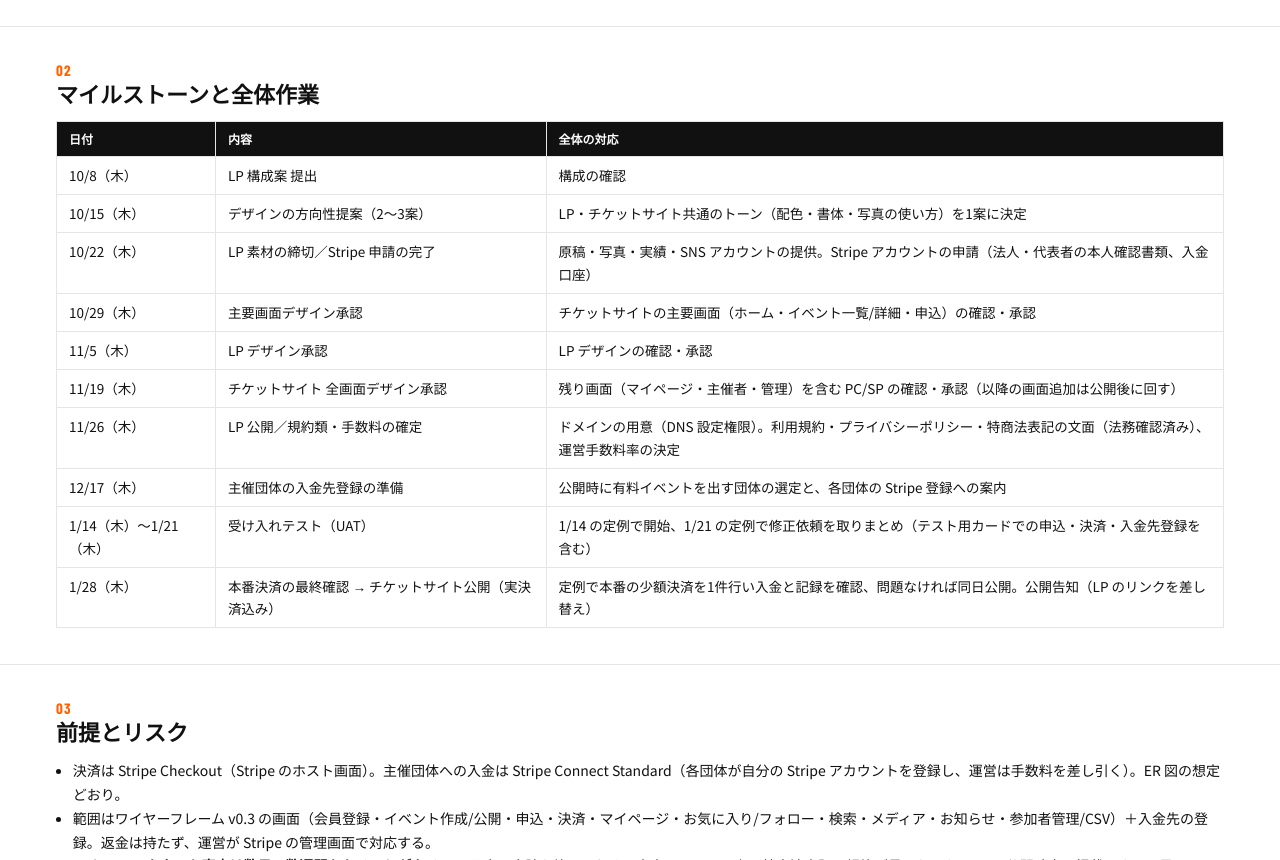
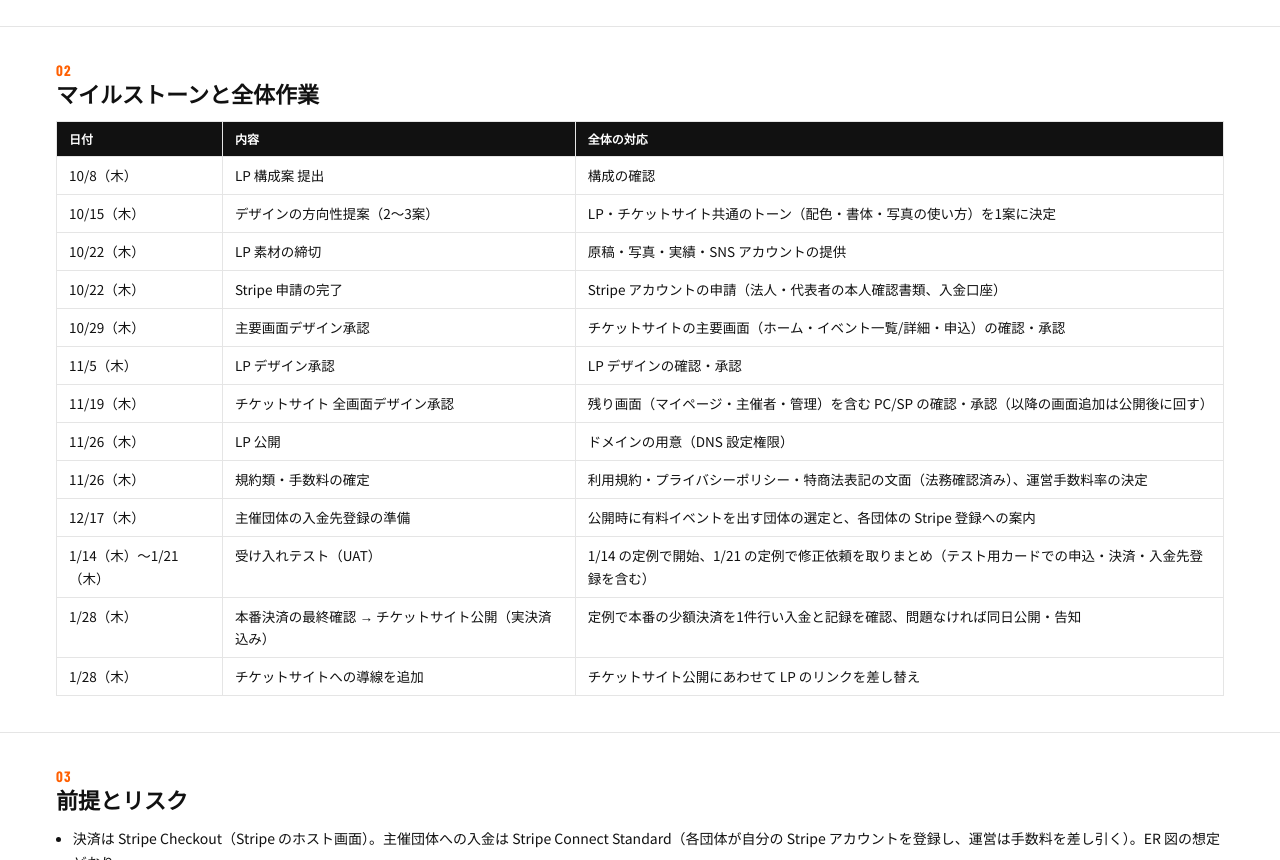
Before and after one commit to liofval/nmj, a plain HTML site: page docs/schedule.html in a window 1280 px wide. Shown: the part 1940-2800 px from the top of the page. Drawn offline with nearby package versions, Linux system fonts and the light colour scheme; a web font is replaced by a local one.

Commit message:
Split schedule view into LP and ticket site tabs
Co-Authored-By: Claude Opus 5.5 <noreply@anthropic.com>
Claude-Session: https://claude.ai/code/session_0135n9LRee8tGm1o6D1VQhDJ

```diff
--- a/docs/schedule.html
+++ b/docs/schedule.html
@@ -2,7 +2,7 @@
 <html lang="ja">
 <head>
 <meta charset="utf-8">
-<title>NEXT MOVE JAPAN — 制作スケジュール v0.5</title>
+<title>NEXT MOVE JAPAN — 制作スケジュール v0.6</title>
 <link href="https://fonts.googleapis.com/css2?family=Noto+Sans+JP:wght@400;700;900&family=Barlow+Condensed:wght@700;800&display=swap" rel="stylesheet">
 <style>
 :root{--black:#111;--g600:#7C7C7C;--g300:#C7C7C7;--g200:#E5E5E5;--g100:#F5F5F5;--orange:#FF6002;--orange-w:#FFF1E8;--blue:#2394F4;--blue-w:#EAF4FE;--danger:#D92D20}
@@ -36,26 +36,28 @@ th,td{border:1px solid var(--g200);padding:7px 12px;text-align:left;vertical-ali
 th{background:var(--black);color:#fff;font-size:12px;white-space:nowrap}
 ul{margin:0;padding-left:1.2em}
 .todo ul{list-style:"☐ ";padding-left:1.4em}
+[data-p]{display:none}
+body.p-all [data-p="all"],body.p-all [data-p="lp"],body.p-all [data-p="ticket"],body.p-all [data-p="both"],body.p-lp [data-p="lp"],body.p-lp [data-p="both"],body.p-ticket [data-p="ticket"],body.p-ticket [data-p="both"]{display:revert}
 .note{background:var(--orange-w);padding:12px 16px;font-size:13px;margin-top:12px}
 </style>
 </head>
 <body>
 <header>
-  <div class="eyebrow">SCHEDULE v0.5</div>
-  <h1>NEXT MOVE JAPAN 制作スケジュール<br>ホームページ（LP）＋ チケットサイト（学生イベント基盤）</h1>
-  <p>2026年10月着手 → デザインの方向性提案 → LP 11月末公開 → チケットサイトを Stripe の実際のカード決済込みで 2027年1月末に公開。</p>
+  <div class="eyebrow">SCHEDULE v0.6</div>
+  <h1>NEXT MOVE JAPAN 制作スケジュール<br><span data-p="all">ホームページ（LP）＋ チケットサイト（学生イベント基盤）</span><span data-p="lp-only">ホームページ（LP）</span><span data-p="ticket-only">チケットサイト（学生イベント基盤）</span></h1>
+  <p data-p="all">2026年10月着手 → デザインの方向性提案 → LP 11月末公開 → チケットサイトを Stripe の実際のカード決済込みで 2027年1月末に公開。</p><p data-p="lp-only">2026年10月着手 → デザインの方向性提案（チケットサイトと共通）→ 11/26 公開 → 1/28 にチケットサイトへの導線を追加。</p><p data-p="ticket-only">2026年10月着手 → デザインの方向性提案（LP と共通）→ Stripe の実際のカード決済込みで 2027年1月末に公開。</p>
   <p style="margin-top:12px"><a href="./project.html#todo" target="_top" style="color:#FF6002;font-weight:700">→ TODO 詳細</a></p>
-  <div class="meta"><div><b>作成日</b>2026-10-01</div><div><b>LP 公開</b>2026-11-26（木）</div><div><b>チケットサイト公開（実決済込み）</b>2027-01-28（木）</div></div>
+  <div class="meta"><div><b>作成日</b>2026-10-01</div><div data-p="lp"><b>LP 公開</b>2026-11-26（木）</div><div data-p="ticket"><b>チケットサイト公開（実決済込み）</b>2027-01-28（木）</div></div>
 </header>
 
 <section>
   <div class="snum">01</div>
   <h2>ガントチャート</h2>
   <div class="legend">
-    <div><span class="t" style="display:inline-block"></span>チケットサイト</div>
-    <div><span class="l" style="display:inline-block"></span>ホームページ（LP）</div>
+    <div data-p="ticket"><span class="t" style="display:inline-block"></span>チケットサイト</div>
+    <div data-p="lp"><span class="l" style="display:inline-block"></span>ホームページ（LP）</div>
     <div><span class="c" style="display:inline-block"></span>全体作業</div>
-    <div><span class="f" style="display:inline-block"></span>決済（Stripe）</div>
+    <div data-p="ticket"><span class="f" style="display:inline-block"></span>決済（Stripe）</div>
     <div><b style="color:var(--danger)">◆</b> マイルストーン</div>
   </div>
   <div class="gantt"><div class="grid" id="g"></div></div>
@@ -67,16 +69,19 @@ ul{margin:0;padding-left:1.2em}
   <h2>マイルストーンと全体作業</h2>
   <table>
     <tr><th>日付</th><th>内容</th><th>全体の対応</th></tr>
-    <tr><td>10/8（木）</td><td>LP 構成案 提出</td><td>構成の確認</td></tr>
-    <tr><td>10/15（木）</td><td>デザインの方向性提案（2〜3案）</td><td>LP・チケットサイト共通のトーン（配色・書体・写真の使い方）を1案に決定</td></tr>
-    <tr><td>10/22（木）</td><td>LP 素材の締切／Stripe 申請の完了</td><td>原稿・写真・実績・SNS アカウントの提供。Stripe アカウントの申請（法人・代表者の本人確認書類、入金口座）</td></tr>
-    <tr><td>10/29（木）</td><td>主要画面デザイン承認</td><td>チケットサイトの主要画面（ホーム・イベント一覧/詳細・申込）の確認・承認</td></tr>
-    <tr><td>11/5（木）</td><td>LP デザイン承認</td><td>LP デザインの確認・承認</td></tr>
-    <tr><td>11/19（木）</td><td>チケットサイト 全画面デザイン承認</td><td>残り画面（マイページ・主催者・管理）を含む PC/SP の確認・承認（以降の画面追加は公開後に回す）</td></tr>
-    <tr><td>11/26（木）</td><td>LP 公開／規約類・手数料の確定</td><td>ドメインの用意（DNS 設定権限）。利用規約・プライバシーポリシー・特商法表記の文面（法務確認済み）、運営手数料率の決定</td></tr>
-    <tr><td>12/17（木）</td><td>主催団体の入金先登録の準備</td><td>公開時に有料イベントを出す団体の選定と、各団体の Stripe 登録への案内</td></tr>
-    <tr><td>1/14（木）〜1/21（木）</td><td>受け入れテスト（UAT）</td><td>1/14 の定例で開始、1/21 の定例で修正依頼を取りまとめ（テスト用カードでの申込・決済・入金先登録を含む）</td></tr>
-    <tr><td>1/28（木）</td><td>本番決済の最終確認 → チケットサイト公開（実決済込み）</td><td>定例で本番の少額決済を1件行い入金と記録を確認、問題なければ同日公開。公開告知（LP のリンクを差し替え）</td></tr>
+    <tr data-p="lp"><td>10/8（木）</td><td>LP 構成案 提出</td><td>構成の確認</td></tr>
+    <tr data-p="both"><td>10/15（木）</td><td>デザインの方向性提案（2〜3案）</td><td>LP・チケットサイト共通のトーン（配色・書体・写真の使い方）を1案に決定</td></tr>
+    <tr data-p="lp"><td>10/22（木）</td><td>LP 素材の締切</td><td>原稿・写真・実績・SNS アカウントの提供</td></tr>
+    <tr data-p="ticket"><td>10/22（木）</td><td>Stripe 申請の完了</td><td>Stripe アカウントの申請（法人・代表者の本人確認書類、入金口座）</td></tr>
+    <tr data-p="ticket"><td>10/29（木）</td><td>主要画面デザイン承認</td><td>チケットサイトの主要画面（ホーム・イベント一覧/詳細・申込）の確認・承認</td></tr>
+    <tr data-p="lp"><td>11/5（木）</td><td>LP デザイン承認</td><td>LP デザインの確認・承認</td></tr>
+    <tr data-p="ticket"><td>11/19（木）</td><td>チケットサイト 全画面デザイン承認</td><td>残り画面（マイページ・主催者・管理）を含む PC/SP の確認・承認（以降の画面追加は公開後に回す）</td></tr>
+    <tr data-p="lp"><td>11/26（木）</td><td>LP 公開</td><td>ドメインの用意（DNS 設定権限）</td></tr>
+    <tr data-p="ticket"><td>11/26（木）</td><td>規約類・手数料の確定</td><td>利用規約・プライバシーポリシー・特商法表記の文面（法務確認済み）、運営手数料率の決定</td></tr>
+    <tr data-p="ticket"><td>12/17（木）</td><td>主催団体の入金先登録の準備</td><td>公開時に有料イベントを出す団体の選定と、各団体の Stripe 登録への案内</td></tr>
+    <tr data-p="ticket"><td>1/14（木）〜1/21（木）</td><td>受け入れテスト（UAT）</td><td>1/14 の定例で開始、1/21 の定例で修正依頼を取りまとめ（テスト用カードでの申込・決済・入金先登録を含む）</td></tr>
+    <tr data-p="ticket"><td>1/28（木）</td><td>本番決済の最終確認 → チケットサイト公開（実決済込み）</td><td>定例で本番の少額決済を1件行い入金と記録を確認、問題なければ同日公開・告知</td></tr>
+    <tr data-p="lp"><td>1/28（木）</td><td>チケットサイトへの導線を追加</td><td>チケットサイト公開にあわせて LP のリンクを差し替え</td></tr>
   </table>
 </section>
 
@@ -84,22 +89,23 @@ ul{margin:0;padding-left:1.2em}
   <div class="snum">03</div>
   <h2>前提とリスク</h2>
   <ul>
-    <li>決済は Stripe Checkout（Stripe のホスト画面）。主催団体への入金は Stripe Connect Standard（各団体が自分の Stripe アカウントを登録し、運営は手数料を差し引く）。ER 図の想定どおり。</li>
-    <li>範囲はワイヤーフレーム v0.3 の画面（会員登録・イベント作成/公開・申込・決済・マイページ・お気に入り/フォロー・検索・メディア・お知らせ・参加者管理/CSV）＋入金先の登録。返金は持たず、運営が Stripe の管理画面で対応する。</li>
-    <li><b>Stripe のアカウント審査は数日〜数週間かかることがある</b>。10月中に申請を終えておく。審査ではサイト上の特商法表記・規約が見られるため、LP 公開時点で掲載できると早い。</li>
-    <li><b>要確認</b>：学生団体の代表者が Stripe アカウントを作れるか（年齢・本人確認の条件）。作れない団体は有料イベントを出せないため、10月中に Stripe の条件を確認する。</li>
-    <li>デザインは方向性提案から始めて約7週（10/5〜11/19）。その間、開発は画面に依存しない部分（DB・API・業務ロジック）を先に進め、承認済みの画面から順に実装する。<b>10/29 の主要画面承認・11/19 の全画面承認が遅れると、その分公開日が後ろにずれる</b>。遅れた場合はメディア・フォロー機能を公開後に回して 1/28 を守る。</li>
-    <li>無料イベントだけ先に出したい場合は、12/24 に決済なしで仮公開し、1/28 に有料イベントを解禁する形にもできる。</li>
+    <li data-p="ticket">決済は Stripe Checkout（Stripe のホスト画面）。主催団体への入金は Stripe Connect Standard（各団体が自分の Stripe アカウントを登録し、運営は手数料を差し引く）。ER 図の想定どおり。</li>
+    <li data-p="ticket">範囲はワイヤーフレーム v0.3 の画面（会員登録・イベント作成/公開・申込・決済・マイページ・お気に入り/フォロー・検索・メディア・お知らせ・参加者管理/CSV）＋入金先の登録。返金は持たず、運営が Stripe の管理画面で対応する。</li>
+    <li data-p="ticket"><b>Stripe のアカウント審査は数日〜数週間かかることがある</b>。10月中に申請を終えておく。審査ではサイト上の特商法表記・規約が見られるため、LP 公開時点で掲載できると早い。</li>
+    <li data-p="ticket"><b>要確認</b>：学生団体の代表者が Stripe アカウントを作れるか（年齢・本人確認の条件）。作れない団体は有料イベントを出せないため、10月中に Stripe の条件を確認する。</li>
+    <li data-p="ticket">デザインは方向性提案から始めて約7週（10/5〜11/19）。その間、開発は画面に依存しない部分（DB・API・業務ロジック）を先に進め、承認済みの画面から順に実装する。<b>10/29 の主要画面承認・11/19 の全画面承認が遅れると、その分公開日が後ろにずれる</b>。遅れた場合はメディア・フォロー機能を公開後に回して 1/28 を守る。</li>
+    <li data-p="ticket">無料イベントだけ先に出したい場合は、12/24 に決済なしで仮公開し、1/28 に有料イベントを解禁する形にもできる。</li>
+    <li data-p="lp">LP は 10/22 の素材締切と 11/5 のデザイン承認が遅れると、その分公開日が後ろにずれる。デザインの方向性（10/15）はチケットサイトと共通なので、ここが遅れると両方に響く。</li>
   </ul>
 </section>
 
 <script>
 const START=new Date('2026-09-28'), WEEKS=22, LW=230, TODAY=new Date('2026-10-01');
 const rows=[
- {g:'デザイン（LP・チケットサイト共通）'},
+ {g:'デザイン（LP・チケットサイト共通）',p:'both'},
  {n:'デザインの方向性提案',sub:'トーン・配色・書体の2〜3案',s:'10-05',e:'10-14',k:'t'},
  {n:'方向性の決定',m:'10-15'},
- {g:'ホームページ（LP）'},
+ {g:'ホームページ（LP）',p:'lp'},
  {n:'構成・ワイヤー',s:'10-05',e:'10-08',k:'l'},
  {n:'原稿・写真の用意',sub:'全体',s:'10-05',e:'10-22',k:'c'},
  {n:'デザイン',s:'10-16',e:'11-04',k:'l'},
@@ -108,7 +114,7 @@ const rows=[
  {n:'全体確認・修正',s:'11-19',e:'11-25',k:'c'},
  {n:'LP 公開',m:'11-26'},
  {n:'チケットサイトへの導線差し替え',s:'2027-01-25',e:'2027-01-28',k:'l'},
- {g:'チケットサイト（学生イベント基盤）'},
+ {g:'チケットサイト（学生イベント基盤）',p:'ticket'},
  {n:'要件の確定',s:'10-01',e:'10-08',k:'t'},
  {n:'主要画面デザイン（PC/SP）',sub:'ホーム・一覧・詳細・申込',s:'10-16',e:'10-28',k:'t'},
  {n:'主要画面承認',m:'10-29'},
@@ -121,18 +127,27 @@ const rows=[
  {n:'主催者画面・参加者管理・CSV・お知らせ・メール通知',s:'11-23',e:'12-11',k:'t'},
  {n:'メディア記事・通報',s:'12-07',e:'12-11',k:'t'},
  {n:'規約類・手数料の確定',sub:'全体',s:'11-02',e:'11-26',k:'c'},
- {g:'決済（Stripe）'},
+ {g:'決済（Stripe）',p:'ticket'},
  {n:'Stripe アカウント申請・審査',sub:'全体',s:'10-05',e:'10-22',k:'c'},
  {n:'Stripe 利用条件の確認',sub:'学生団体が登録できるか',s:'10-12',e:'10-22',k:'f'},
  {n:'Stripe Checkout・Webhook 本実装',s:'12-07',e:'12-18',k:'f'},
  {n:'入金先登録（Connect）・手数料',s:'12-14',e:'12-25',k:'f'},
  {n:'特商法表記・決済まわりの画面',s:'12-21',e:'12-25',k:'f'},
- {g:'テスト・公開'},
+ {g:'テスト・公開',p:'ticket'},
  {n:'結合テスト（テスト用カード）',s:'2027-01-04',e:'2027-01-15',k:'t'},
  {n:'受け入れテスト（UAT）',sub:'全体',s:'2027-01-14',e:'2027-01-21',k:'c'},
  {n:'修正・本番準備',s:'2027-01-18',e:'2027-01-26',k:'t'},
  {n:'本番決済確認 → 公開',m:'2027-01-28'},
 ];
+const P=({lp:'lp',ticket:'ticket'})[new URLSearchParams(location.search).get('p')]||'all';
+document.body.classList.add('p-'+P);
+if(P!=='all')document.querySelectorAll('[data-p="all"]').forEach(e=>e.remove());
+document.querySelectorAll('[data-p="lp-only"]').forEach(e=>e.dataset.p=P==='lp'?'lp':'none');
+document.querySelectorAll('[data-p="ticket-only"]').forEach(e=>e.dataset.p=P==='ticket'?'ticket':'none');
+const R=[];{let cur='both';rows.forEach(r=>{if(r.g)cur=r.p;if(P==='all'||cur==='both'||cur===P)R.push(r)})}
+rows.length=0;rows.push(...R);
+if(P==='lp')rows.forEach(r=>{if(r.k==='t')r.k='l'});
+document.title='NEXT MOVE JAPAN — 制作スケジュール'+({lp:'（LP）',ticket:'（チケットサイト）',all:''})[P]+' v0.6';
 const d=s=>new Date(s.length>5?s:'2026-'+s), wk=x=>Math.floor((d(x)-START)/864e5/7), day=x=>((d(x)-START)/864e5)%7;
 const g=document.getElementById('g'); g.style.gridTemplateColumns=`${LW}px repeat(${WEEKS*5},1fr)`;
 const add=(html,cls,col,row,style='')=>{const e=document.createElement('div');e.className=cls;e.innerHTML=html;e.style.cssText=`grid-column:${col};grid-row:${row};${style}`;g.appendChild(e);return e};
```
Also changed, not shown: docs/project.html (+2 -1 lines), docs/todo.html (+1 -1 lines).
